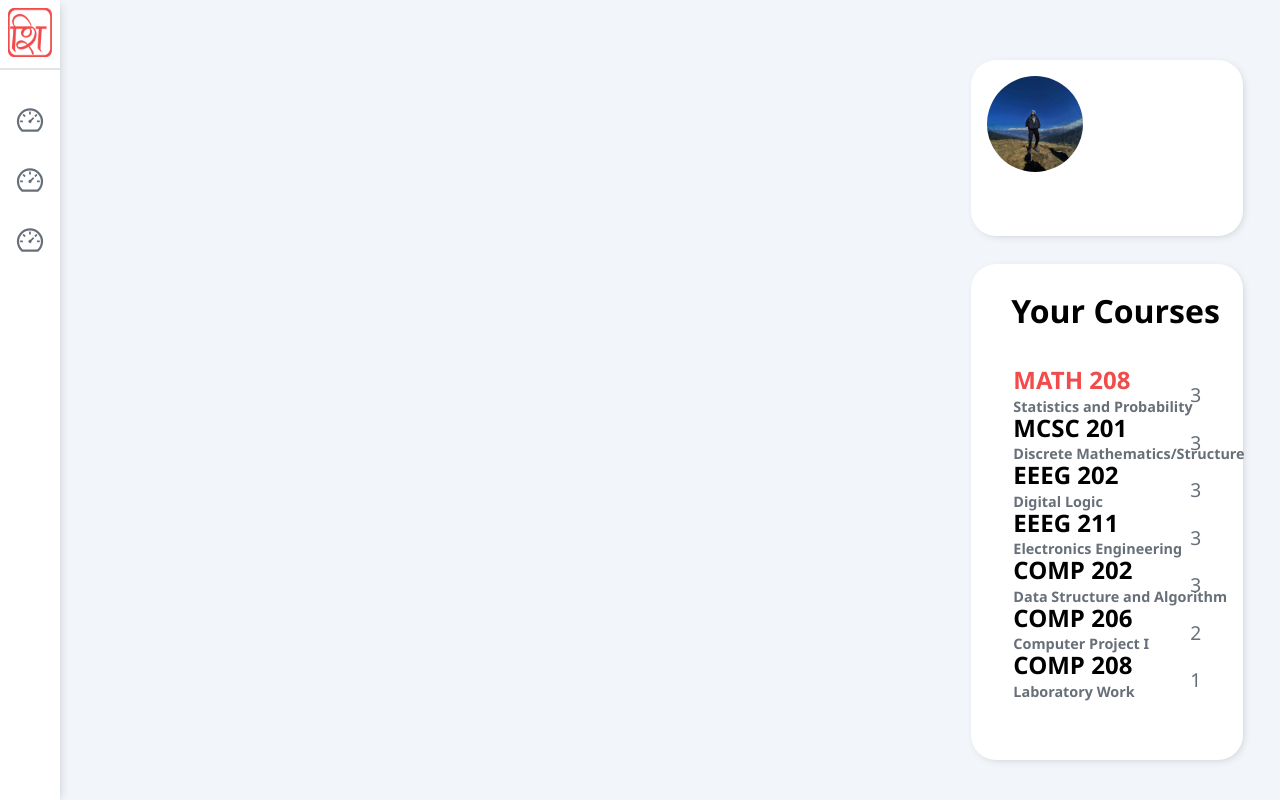
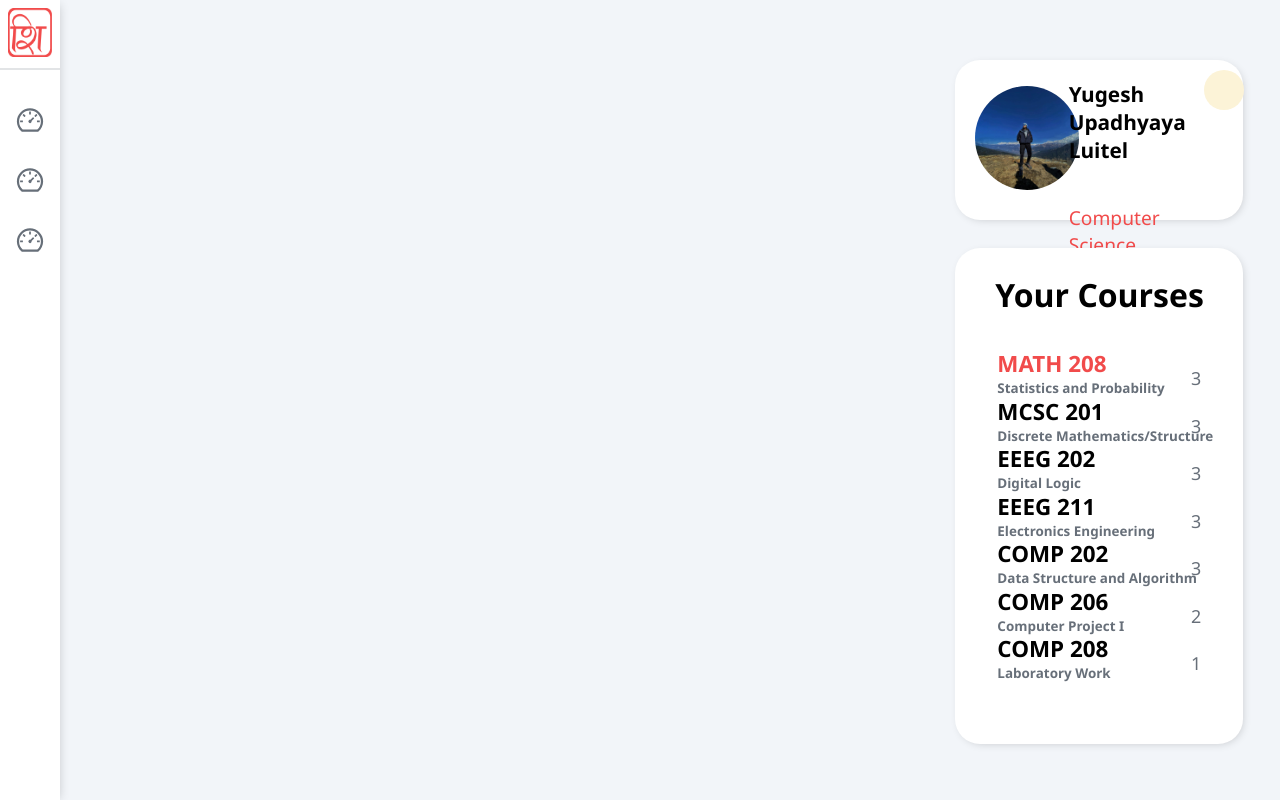
Before and after one commit to arpandaze/sikshyalaya, a React (Create React App) app in the folder frontend/: page /dashboard in a window 1280 px wide. Built offline with nearby package versions, Linux system fonts and the light colour scheme.

Commit message:
finished profile bar

```diff
--- a/frontend/src/components/CourseBox.jsx
+++ b/frontend/src/components/CourseBox.jsx
@@ -33,7 +33,7 @@ const styleSheet = {
     padding: "2px",
   },
   courseTextCode: {
-    fontSize: "1.5em",
+    fontSize: "1.4em",
     fontWeight: "bold",
     position: "relative",
     top: "20px",
@@ -42,7 +42,7 @@ const styleSheet = {
     listStyleType: "none",
   },
   courseTextCodeSelected: {
-    fontSize: "1.5em",
+    fontSize: "1.4em",
     fontWeight: "bold",
     position: "relative",
     top: "20px",
--- a/frontend/src/components/ProfileBar.jsx
+++ b/frontend/src/components/ProfileBar.jsx
@@ -6,40 +6,30 @@ import Box from "@material-ui/core/Box";
 import Image from "./Image";
 import CourseBox from "./CourseBox";
 import profile from "../assets/pp.jpg";
+import ProfileBox from "./ProfileBox";
 
 const styleSheet = {
   root: { flexGrow: "1" },
   profileBar: {
     height: "100vh",
-    cursor: "pointer",
   },
   profileBox: {
-    width: "85%",
-    height: "22vh",
+    width: "90%",
+    height: "20vh",
     position: "relative",
     top: "60px",
     borderRadius: "25px",
     background: colorscheme.white,
     boxShadow: "2px 2px 10px -3px rgba(0,0,0,0.2)",
-    cursor: "pointer",
   },
   courseBox: {
-    width: "85%",
+    width: "90%",
     height: "62vh",
     position: "relative",
     top: "11vh",
     borderRadius: "25px",
     background: colorscheme.white,
     boxShadow: "2px 2px 10px -3px rgba(0,0,0,0.2)",
-  },
-  profileImage: {
-    width: "12vh",
-    position: "relative",
-    top: "2vh",
-    left: "2vh",
-  },
-  image: {
-    borderRadius: "50%",
   },
   courseTextTitle: {
     fontSize: "2em",
@@ -93,6 +83,15 @@ const styleSheet = {
   },
 };
 const ProfileBar = ({ selected }) => {
+  const user = [
+    {
+      name: "Yugesh Upadhyaya Luitel",
+      department: "Computer Science",
+      year: "II",
+      semester: "I",
+      image: profile,
+    },
+  ];
   const courses = [
     {
       sn: "1",
@@ -120,9 +119,7 @@ const ProfileBar = ({ selected }) => {
   return (
     <Grid container direction="column" justify="center" alignItems="flex-end">
       <Grid item style={styleSheet.profileBox}>
-        <div style={styleSheet.profileImage}>
-          <Image src={profile} alt={{ profile }} addStyles={styleSheet.image} />
-        </div>
+        <ProfileBox user={user} />
       </Grid>
       <Grid item style={styleSheet.courseBox}>
         <CourseBox courseList={courses} selected={1} />
--- /dev/null
+++ b/frontend/src/components/ProfileBox.jsx
@@ -0,0 +1,122 @@
+import React, { useState } from "react";
+import { makeStyles, useTheme } from "@material-ui/core/styles";
+import colorscheme from "../utils/colors";
+import Grid from "@material-ui/core/Grid";
+import Box from "@material-ui/core/Box";
+import Image from "./Image";
+import profile from "../assets/pp.jpg";
+import Button from "./Button";
+
+const styleSheet = {
+  root: { flexGrow: "1" },
+  image: {
+    borderRadius: "50%",
+  },
+  imageSide: {
+    height: "20vh",
+    position: "relative",
+    top: "4px",
+  },
+  textSide: {
+    height: "20vh",
+    position: "relative",
+    top: "4px",
+    left: "-10px",
+  },
+  profileImage: {
+    width: "13vh",
+    position: "relative",
+    top: "2.8vh",
+    left: "2.5vh",
+  },
+  profileText: {
+    fontSize: "1.3em",
+    fontWeight: "bold",
+  },
+  textBox1: {
+    width: "85%",
+    position: "relative",
+    top: "2vh",
+  },
+  textBox2: {
+    width: "85%",
+    position: "relative",
+    top: "5vh",
+  },
+  textBox3: {
+    width: "85%",
+    position: "relative",
+    top: "7vh",
+    clear: "both",
+  },
+  departmentText: {
+    fontWeight: "400",
+    fontSize: "1.2em",
+    color: colorscheme.red4,
+  },
+  buttonContainer: {
+    position: "absolute",
+    top: "1.2vh",
+    right: "0.6vh",
+  },
+  profileButton: {
+    width: "40px",
+    height: "40px",
+    backgroundColor: colorscheme.yellow2,
+    borderRadius: "50%",
+  },
+};
+const ProfileBox = ({ user, ...rest }) => {
+  return (
+    <Grid
+      container
+      spacing={1}
+      direction="row"
+      justify="center"
+      alignItems="flex-start"
+      style={styleSheet.root}
+    >
+      <Grid item xs={5} style={styleSheet.imageSide}>
+        <div style={styleSheet.profileImage}>
+          <Image
+            src={user[0].image}
+            alt={user[0].image}
+            addStyles={styleSheet.image}
+          />
+        </div>
+      </Grid>
+      <Grid item xs={7} style={styleSheet.textSide}>
+        <Grid
+          container
+          direction="column"
+          justify="center"
+          alignItems="flex-start"
+        >
+          <Grid
+            container
+            direction="row"
+            justify="flex-start"
+            alignItems="flex-start"
+          >
+            <Grid xs={9} item style={styleSheet.textBox1}>
+              <a style={styleSheet.profileText}>{user[0].name}</a>
+            </Grid>
+            <Grid xs={2} item style={styleSheet.buttonContainer}>
+              <Button colorStyles={styleSheet.profileButton} />
+            </Grid>
+          </Grid>
+          <Grid item style={styleSheet.textBox3}>
+            <a style={styleSheet.departmentText}>
+              {user[0].department}
+              <br />
+              {user[0].year} Year /
+              {user[0].semester} Semester
+            </a>
+          </Grid>
+        </Grid>
+      </Grid>
+    </Grid>
+  );
+};
+
+export default ProfileBox;
--- a/frontend/src/utils/colors.jsx
+++ b/frontend/src/utils/colors.jsx
@@ -19,6 +19,7 @@ const colorscheme = {
   green3: "#01D78D",
   green4: "#ADF2DB",
   yellow: "#FFCE37",
+  yellow2: "#FCF3D7",
   light1: "#F2F5F9",
   light2: "#FFFAEA",
   purple: "#8269DD",
```
Lines whose indentation alone changed are shown as unchanged.
